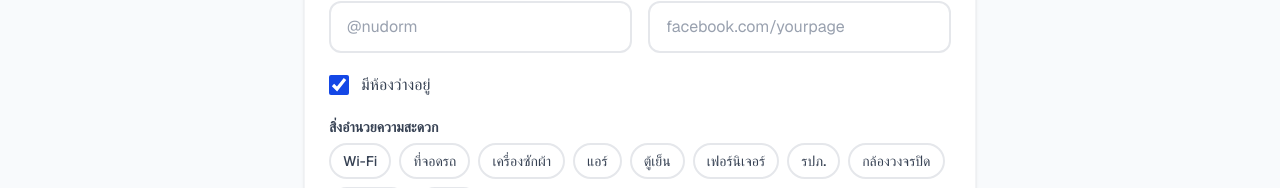
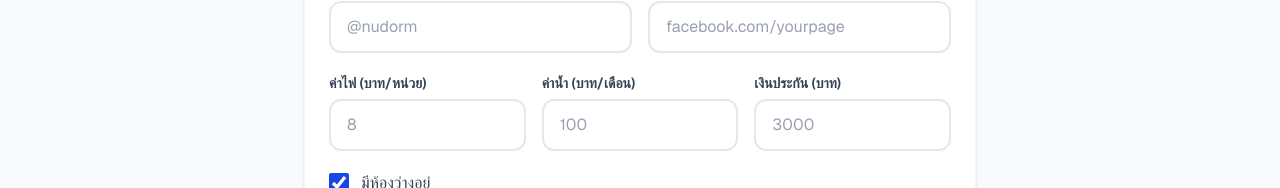
Before and after one commit to Panuwatjr-05/NUDorm, a Next.js app in the folder nudorm/: page /listings/1/edit in a window 1280 px wide. Shown: the part 764-952 px from the top of the page. Built offline with nearby package versions, Linux system fonts and the light colour scheme; no server answers; the database is empty.

Commit message:
add electricity water deposit to edit form

```diff
--- a/nudorm/app/(owner)/listings/[id]/edit/page.tsx
+++ b/nudorm/app/(owner)/listings/[id]/edit/page.tsx
@@ -21,6 +21,9 @@ export default function EditListingPage({ params }: { params: Promise<{ id: stri
     lng: "",
     lineId: "",
     facebookUrl: "",
+    electricityRate: "",
+    waterRate: "",
+    deposit: "",
     isAvailable: true,
     amenities: [] as string[],
     images: [] as string[],
@@ -46,6 +49,9 @@ export default function EditListingPage({ params }: { params: Promise<{ id: stri
           lng: data.lng?.toString() ?? "",
           lineId: data.lineId ?? "",
           facebookUrl: data.facebookUrl ?? "",
+          electricityRate: data.electricityRate?.toString() ?? "",
+          waterRate: data.waterRate?.toString() ?? "",
+          deposit: data.deposit?.toString() ?? "",
           isAvailable: data.isAvailable ?? true,
           amenities: data.amenities ?? [],
           images: data.images ?? [],
@@ -217,6 +223,30 @@ export default function EditListingPage({ params }: { params: Promise<{ id: stri
           </div>
         </div>
 
+        <div className="grid grid-cols-3 gap-4">
+          <div>
+            <label className={labelClass}>ค่าไฟ (บาท/หน่วย)</label>
+            <input type="number" min="0" placeholder="8"
+              value={form.electricityRate}
+              onChange={(e) => setForm({ ...form, electricityRate: e.target.value })}
+              className={inputClass} />
+          </div>
+          <div>
+            <label className={labelClass}>ค่าน้ำ (บาท/เดือน)</label>
+            <input type="number" min="0" placeholder="100"
+              value={form.waterRate}
+              onChange={(e) => setForm({ ...form, waterRate: e.target.value })}
+              className={inputClass} />
+          </div>
+          <div>
+            <label className={labelClass}>เงินประกัน (บาท)</label>
+            <input type="number" min="0" placeholder="3000"
+              value={form.deposit}
+              onChange={(e) => setForm({ ...form, deposit: e.target.value })}
+              className={inputClass} />
+          </div>
+        </div>
+
         <div className="flex items-center gap-3">
           <input
             type="checkbox"
--- a/nudorm/app/api/dorms/[id]/route.ts
+++ b/nudorm/app/api/dorms/[id]/route.ts
@@ -54,6 +54,9 @@ export async function PUT(req: NextRequest, { params }: { params: Promise<{ id:
       ...(body.lng && { lng: parseFloat(body.lng) }),
       lineId: body.lineId || null,
       facebookUrl: body.facebookUrl || null,
+      electricityRate: body.electricityRate ? parseInt(body.electricityRate) : null,
+      waterRate: body.waterRate ? parseInt(body.waterRate) : null,
+      deposit: body.deposit ? parseInt(body.deposit) : null,
     },
   });
 
```
